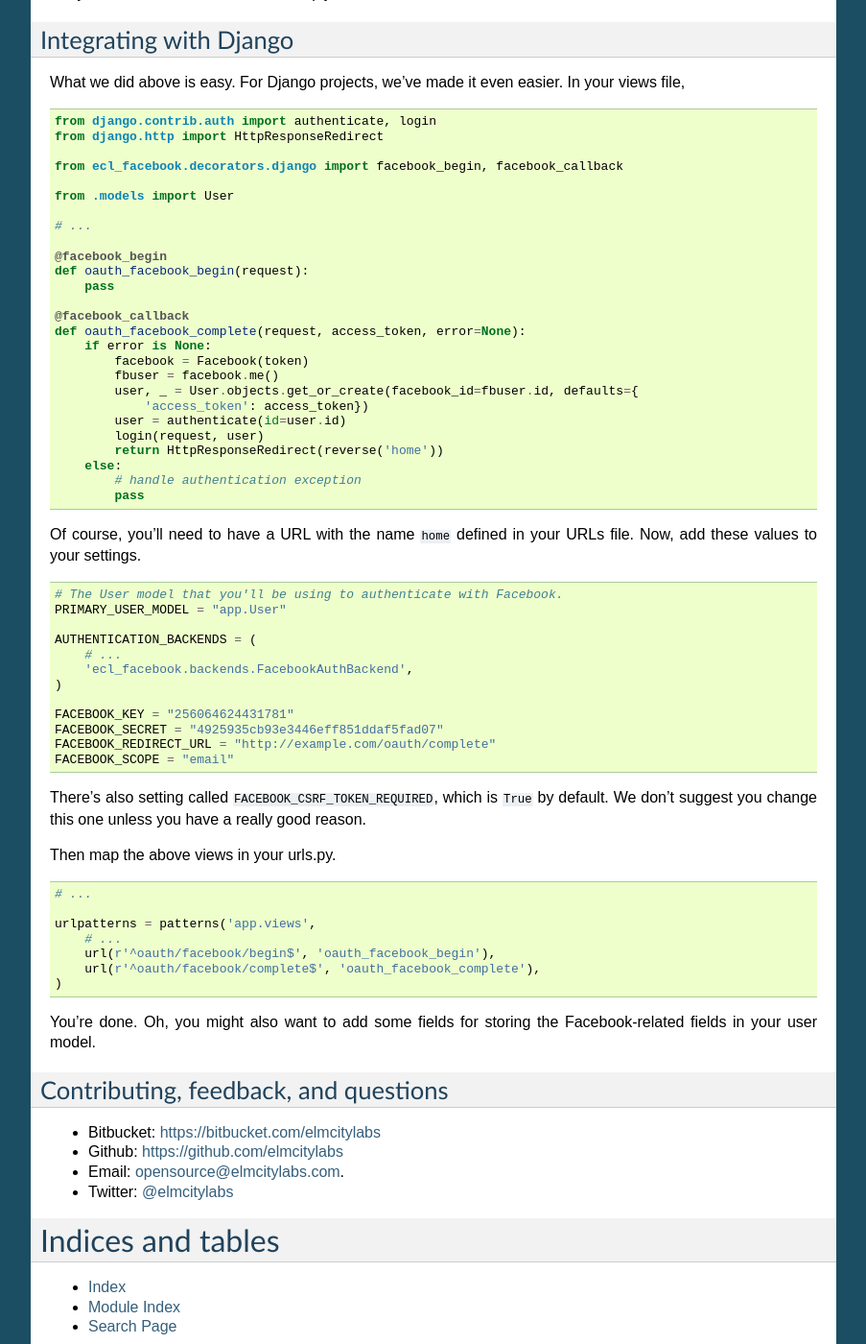
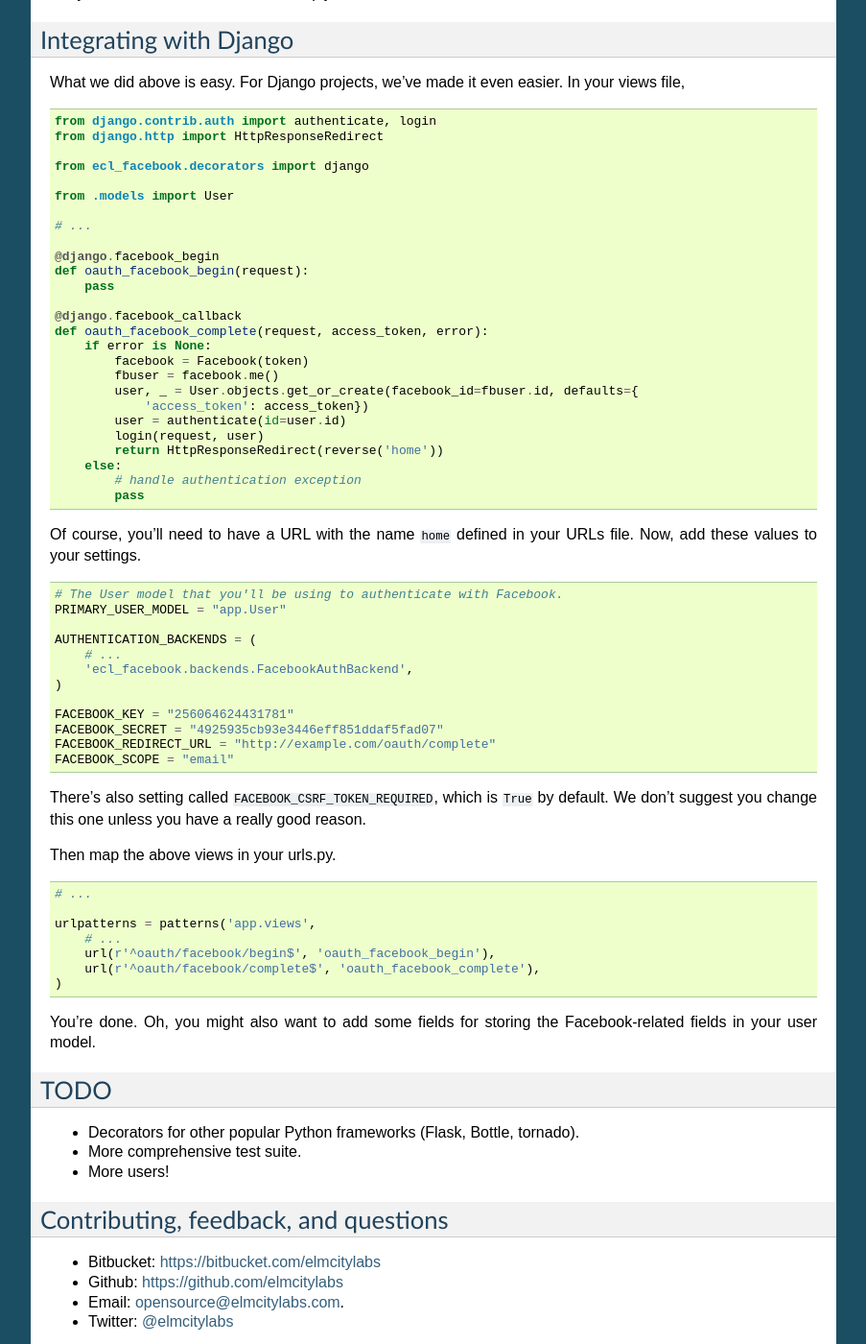
Before and after one commit to elmcitylabs/ECL-Facebook, a Sphinx documentation site: the page built from docs/index.rst, in a window 1280 px wide and 1400 px high, scrolled down 1209 px. Shown: the whole window at 96% size, without its empty margins (198-1101 px from the left). Built offline with Sphinx 7.4.7, drawn with Linux system fonts in a browser that asks for light colours; formulas are drawn with MathJax 3.

Commit message:
doc update

```diff
--- a/docs/index.rst
+++ b/docs/index.rst
@@ -83,18 +83,18 @@
     from django.contrib.auth import authenticate, login
     from django.http import HttpResponseRedirect
 
-    from ecl_facebook.decorators.django import facebook_begin, facebook_callback
+    from ecl_facebook.decorators import django
 
     from .models import User
 
     # ...
 
-    @facebook_begin
+    @django.facebook_begin
     def oauth_facebook_begin(request):
         pass
 
-    @facebook_callback
-    def oauth_facebook_complete(request, access_token, error=None):
+    @django.facebook_callback
+    def oauth_facebook_complete(request, access_token, error):
         if error is None:
             facebook = Facebook(token)
             fbuser = facebook.me()
@@ -140,6 +140,13 @@
 You're done. Oh, you might also want to add some fields for storing the
 Facebook-related fields in your user model.
 
+TODO
+----
+
+* Decorators for other popular Python frameworks (Flask, Bottle, tornado).
+* More comprehensive test suite.
+* More users!
+
 Contributing, feedback, and questions
 -------------------------------------
 
```
Also changed, not shown: README.rst (+11 -4 lines).
